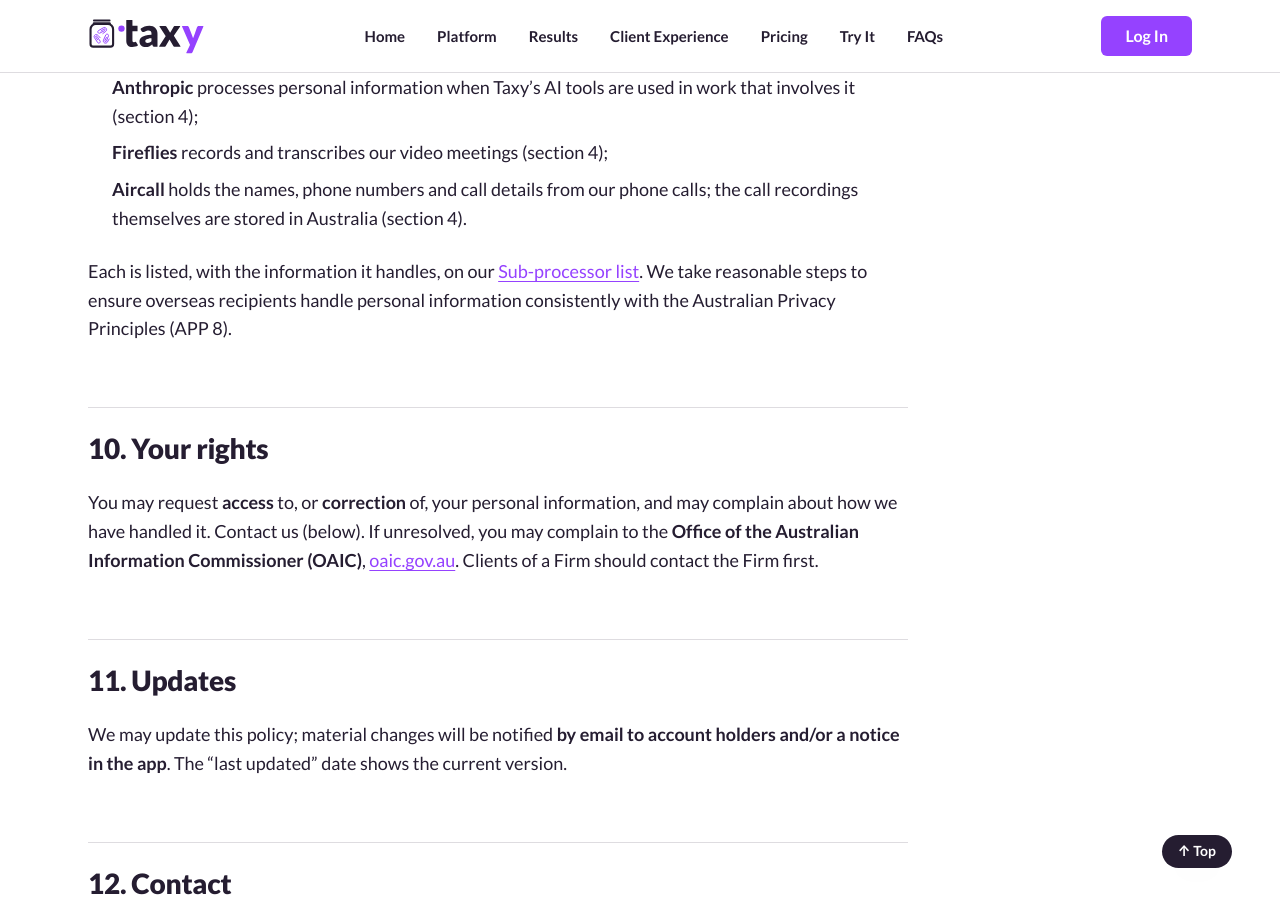
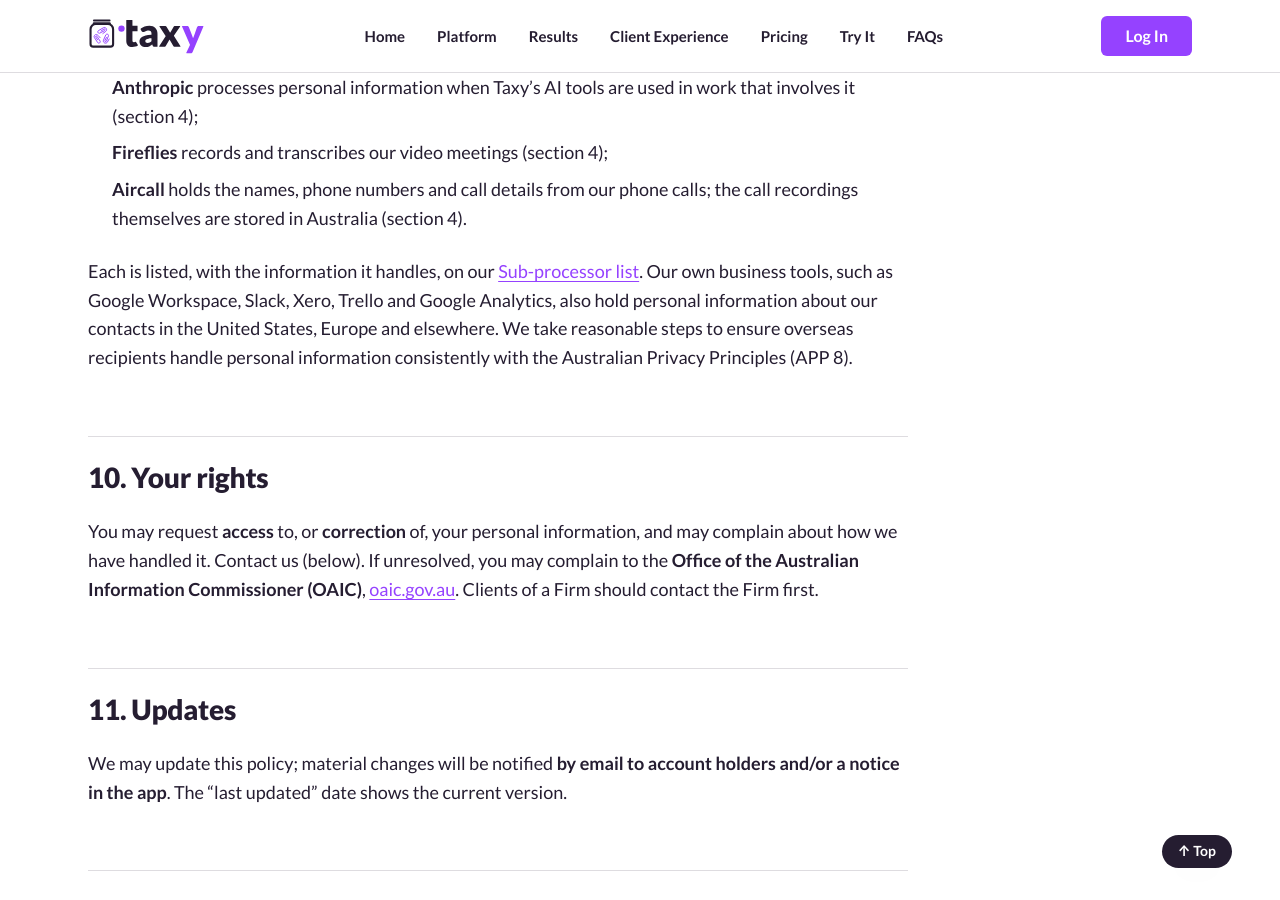
Before and after one commit to taxy-au/taxy-website, a Jekyll site: the page built from privacy-policy.md, in a window 1280 px wide and 900 px high, scrolled down 4619 px. Built offline with Jekyll 4.4.1, drawn with Linux system fonts in a browser that asks for light colours; some of the changed text lies outside the part shown.

Commit message:
The Privacy Policy names Taxy's own business tools among the overseas recipients (taxy-ops)
Co-Authored-By: Claude Opus 5.5 <noreply@anthropic.com>

```diff
--- a/privacy-policy.md
+++ b/privacy-policy.md
@@ -126,9 +126,10 @@ disclosed to them there:
   recordings themselves are stored in Australia (section 4).
 
 Each is listed, with the information it handles, on our
-[Sub-processor list](/legal/subprocessors/). We take reasonable steps to ensure
-overseas recipients handle personal information consistently with the Australian Privacy
-Principles (APP 8).
+[Sub-processor list](/legal/subprocessors/). Our own business tools, such as Google
+Workspace, Slack, Xero, Trello and Google Analytics, also hold personal information about our
+contacts in the United States, Europe and elsewhere. We take reasonable steps to ensure overseas
+recipients handle personal information consistently with the Australian Privacy Principles (APP 8).
 
 ## 10. Your rights
 You may request **access** to, or **correction** of, your personal information, and may complain
```
Also changed, not shown: other parts of privacy-policy.md (+1 -1 lines).
